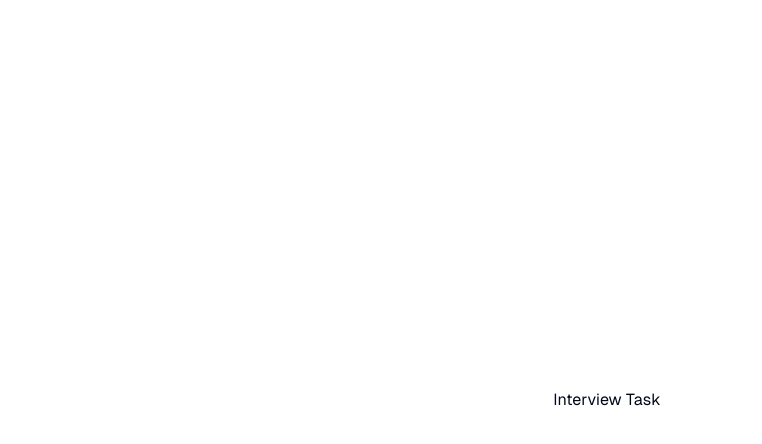
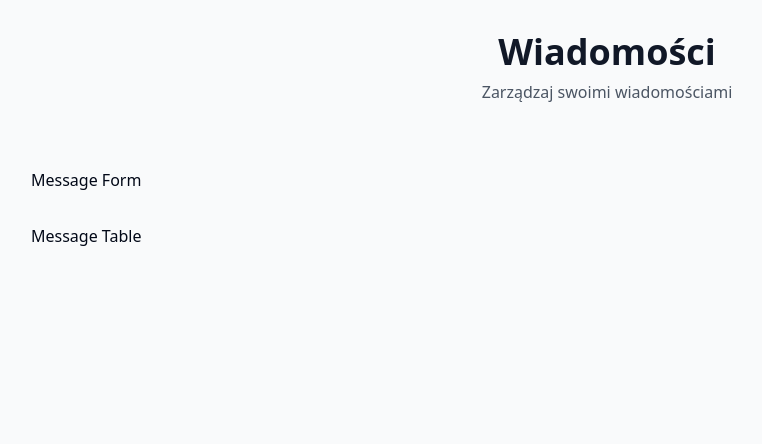
Before and after one commit to ovezthaking/BiznesPortTask, a Next.js app in the folder frontend/: page / in a window 1280 px wide. Shown: the top 444 px of the page, without its empty margins (33-795 px from the left). Built offline with nearby package versions, Linux system fonts and the light colour scheme.

Commit message:
feat: add MessageForm and MessagesTable components to the Home page

```diff
--- /dev/null
+++ b/frontend/app/components/MessageForm.tsx
@@ -0,0 +1,5 @@
+export default function MessageForm() {
+    return (
+        <p>Message Form</p>
+    )
+}
--- /dev/null
+++ b/frontend/app/components/MessagesTable.tsx
@@ -0,0 +1,5 @@
+export default function MessagesTable() {
+    return (
+        <p>Message Table</p>
+    )
+}
--- a/frontend/app/page.tsx
+++ b/frontend/app/page.tsx
@@ -1,9 +1,33 @@
+import MessageForm from "./components/MessageForm";
+import MessagesTable from "./components/MessagesTable";
+
+
 export default function Home() {
   return (
-    <div className="grid grid-rows-[20px_1fr_20px] items-center justify-items-center min-h-screen p-8 pb-20 gap-16 sm:p-20 font-[family-name:var(--font-geist-sans)]">
-      <main className="flex flex-col gap-8 row-start-2 items-center sm:items-start">
-        Interview Task
+    <>
+      <header className="bg-gray-50 p-8">
+        <div className="max-w-6xl mx-auto">
+          {/* Nagłówek */}
+          <div className="text-center">
+            <h1 className="text-4xl font-bold text-gray-900">
+              Wiadomości
+            </h1>
+            <p className="text-gray-600 mt-2">
+              Zarządzaj swoimi wiadomościami
+            </p>
+          </div>
+        </div>
+      </header>
+
+      <main className="min-h-screen bg-gray-50 p-8">
+        <div className="max-w-6xl mx-auto space-y-8">
+          {/* Formularz dodawania */}
+          <MessageForm />
+
+          {/* Tabela wiadomości */}
+          <MessagesTable />
+        </div>
       </main>
-    </div>
-  );
+    </>
+  )
 }
```
